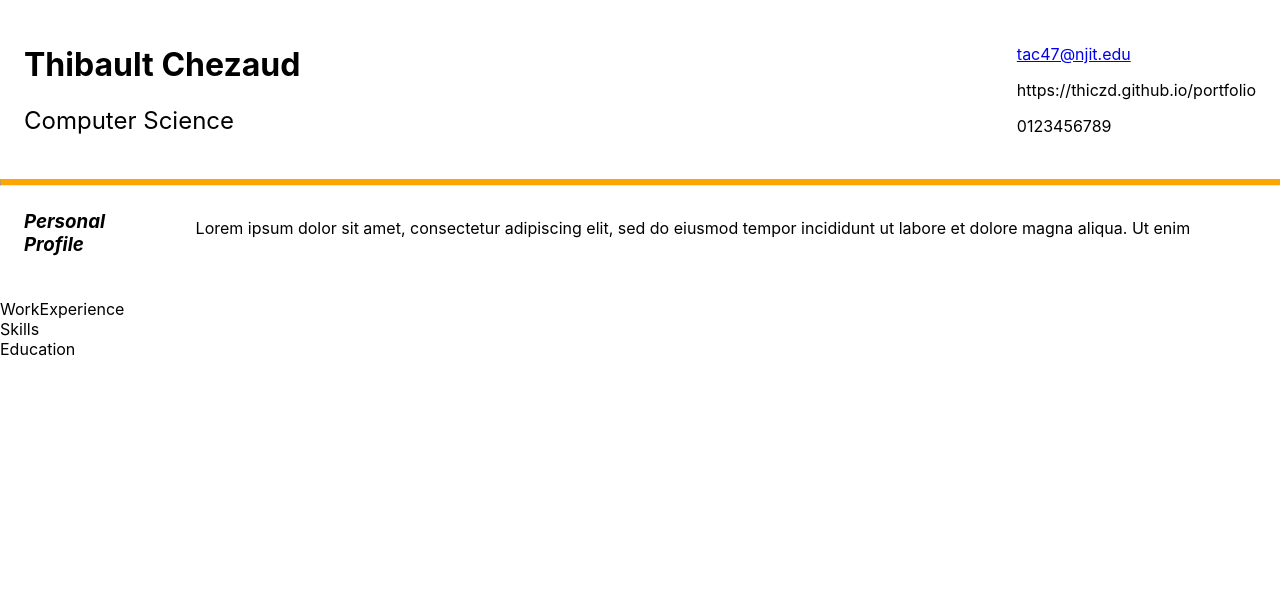
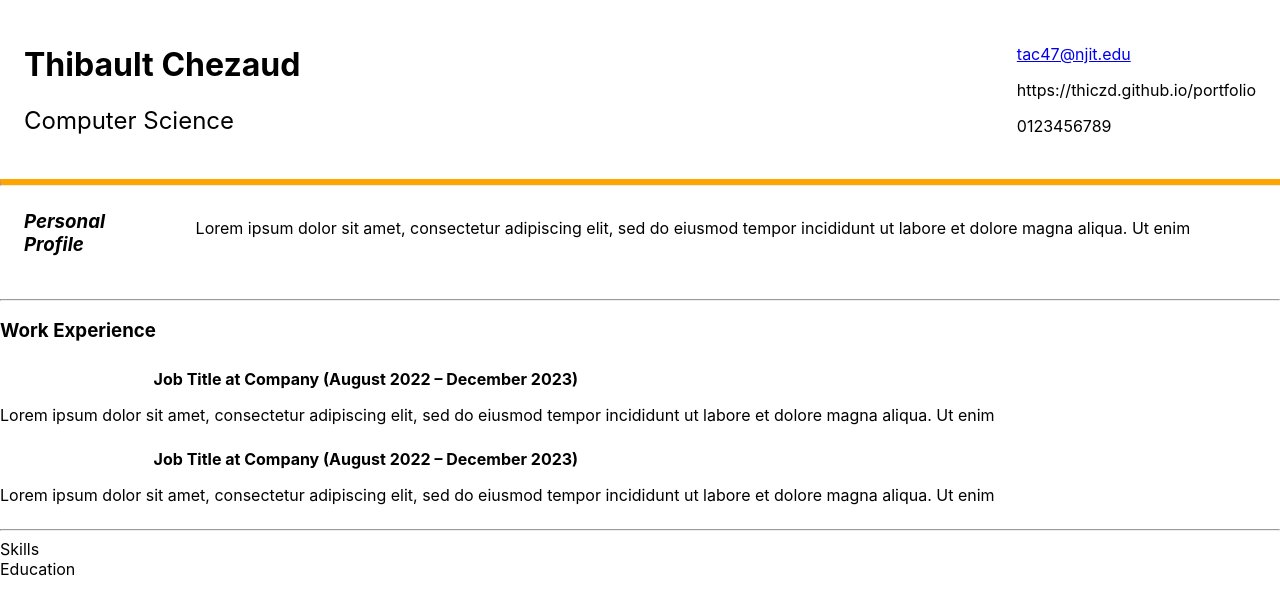
Before and after one commit to thiczd/hw2-resume-react, a React (Create React App) app: page / in a window 1280 px wide. Shown: the top 614 px of the page. Built offline with nearby package versions, Linux system fonts and the light colour scheme.

Commit message:
added work experience

```diff
--- a/src/App.js
+++ b/src/App.js
@@ -24,6 +24,7 @@ class App extends Component {
           "  Lorem ipsum dolor sit amet, consectetur adipiscing elit, sed do eiusmod tempor incididunt ut labore et dolore magna aliqua. Ut enim ",
       },
       workExperience: {
+        title: "Work Experience",
         job1: "Job Title at Company (August 2022 – December 2023)",
         job2: "Job Title at Company (August 2020 – December 2021)",
         description:
--- a/src/PersonalProfile.js
+++ b/src/PersonalProfile.js
@@ -10,6 +10,7 @@ class PersonalProfile extends Component {
             <p>{this.props.personalProfile.description}</p>
           </div>
         </div>
+        <hr />
       </div>
     );
   }
--- a/src/WorkExperience.js
+++ b/src/WorkExperience.js
@@ -1,7 +1,25 @@
-import React from "react";
+import React, { Component } from "react";
 
-function WorkExperience() {
-  return <div>WorkExperience</div>;
+class WorkExperience extends Component {
+  render() {
+    return (
+      <div>
+        <h3>{this.props.workExperience.title}</h3>
+        <div class="section-job">
+          <div>
+            <h4>{this.props.workExperience.job1}</h4>
+            <p>{this.props.workExperience.description}</p>
+          </div>
+          <div>
+            <h4>{this.props.workExperience.job1}</h4>
+
+            <p>{this.props.workExperience.description}</p>
+          </div>
+        </div>
+        <hr />
+      </div>
+    );
+  }
 }
 
 export default WorkExperience;
```
